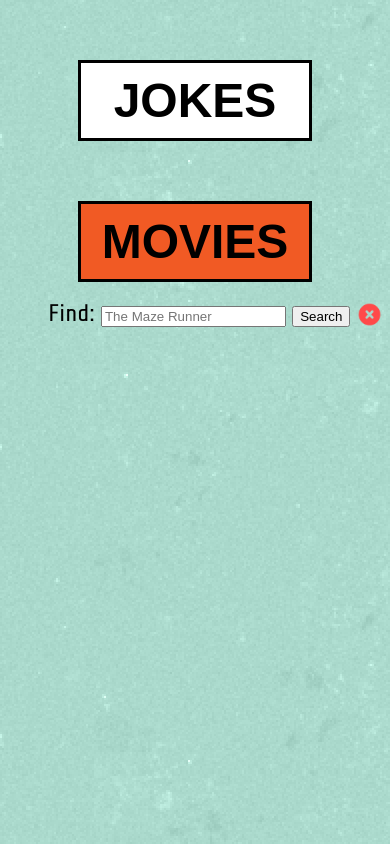
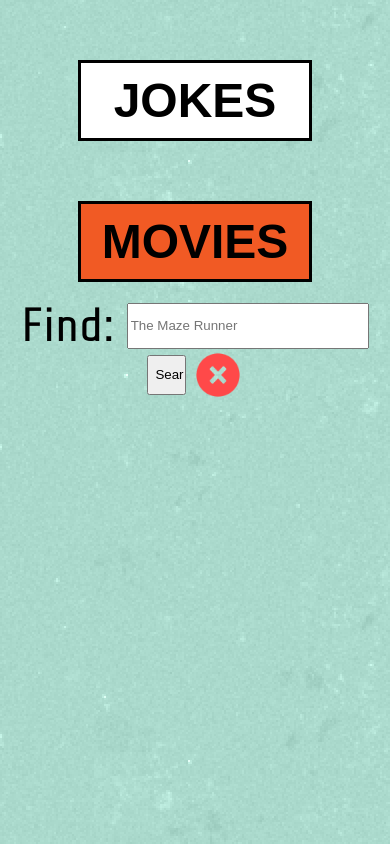
Before and after one commit to arnaudstudenthowest/arnaudstudenthowest.github.io, a plain HTML site: page movies.html in a window 390 px wide. Drawn offline with Linux system fonts and the light colour scheme; no server answers.

Commit message:
git ignore + bigger searchFilter

```diff
--- a/assets/css/movies.css
+++ b/assets/css/movies.css
@@ -111,6 +111,25 @@
     #searchFilter {
         text-align: center;
         margin-bottom: 5%;
+        margin-left: auto;
+    }
+    #searchFilter > label{
+        font-size: 2em;
+        vertical-align: middle;
+
+    }
+    #searchByText{
+        width:60%;
+        height: 3em;
+        vertical-align: middle;
+    }
+    #searchFilter > input[type=submit]{
+        width:10%;
+        height: 3em;
+        vertical-align: middle;
+    }
+    #reset{
+        max-width: 50px;
     }
 
 }
```
Also changed, not shown: 1 other file.
